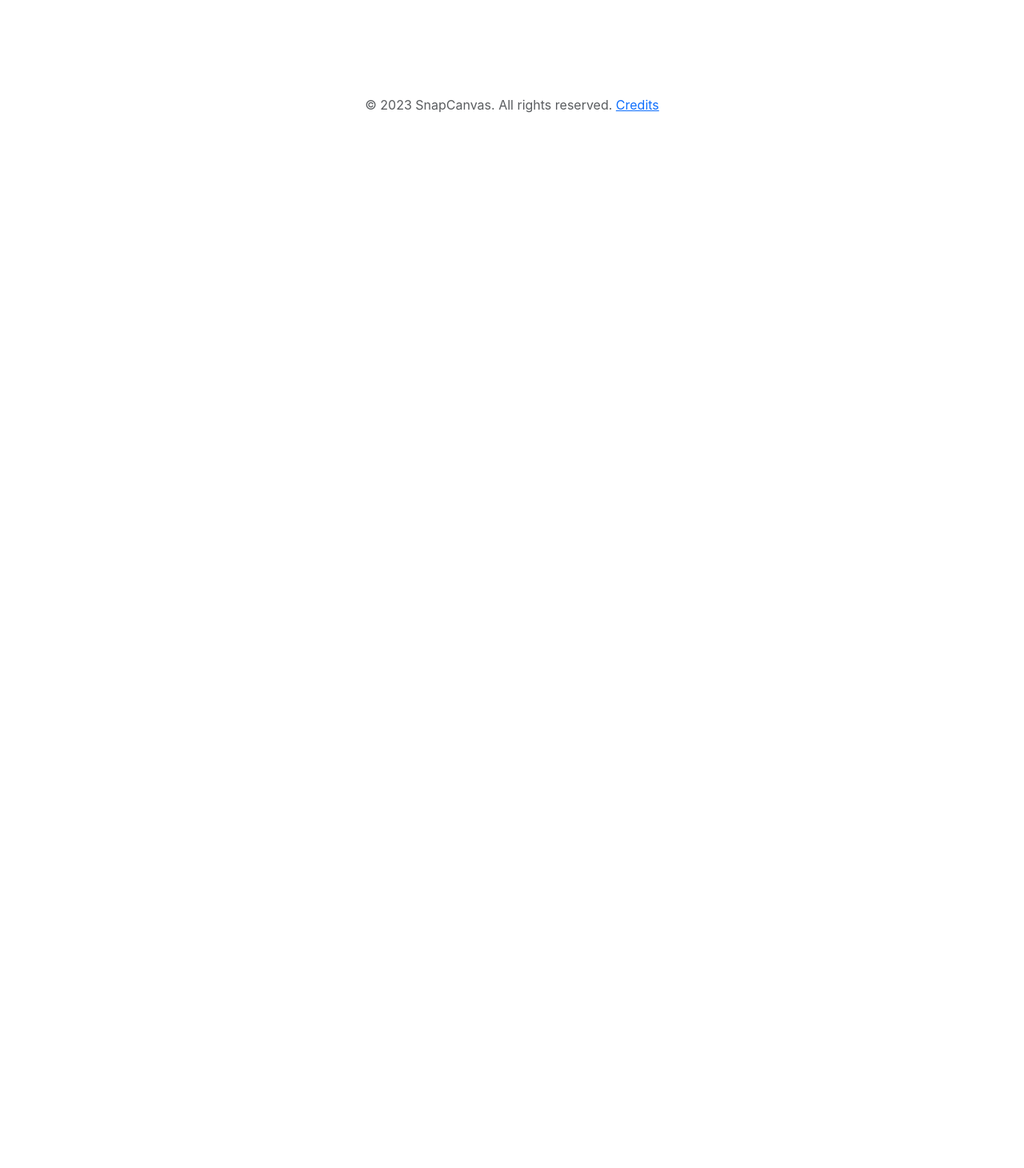
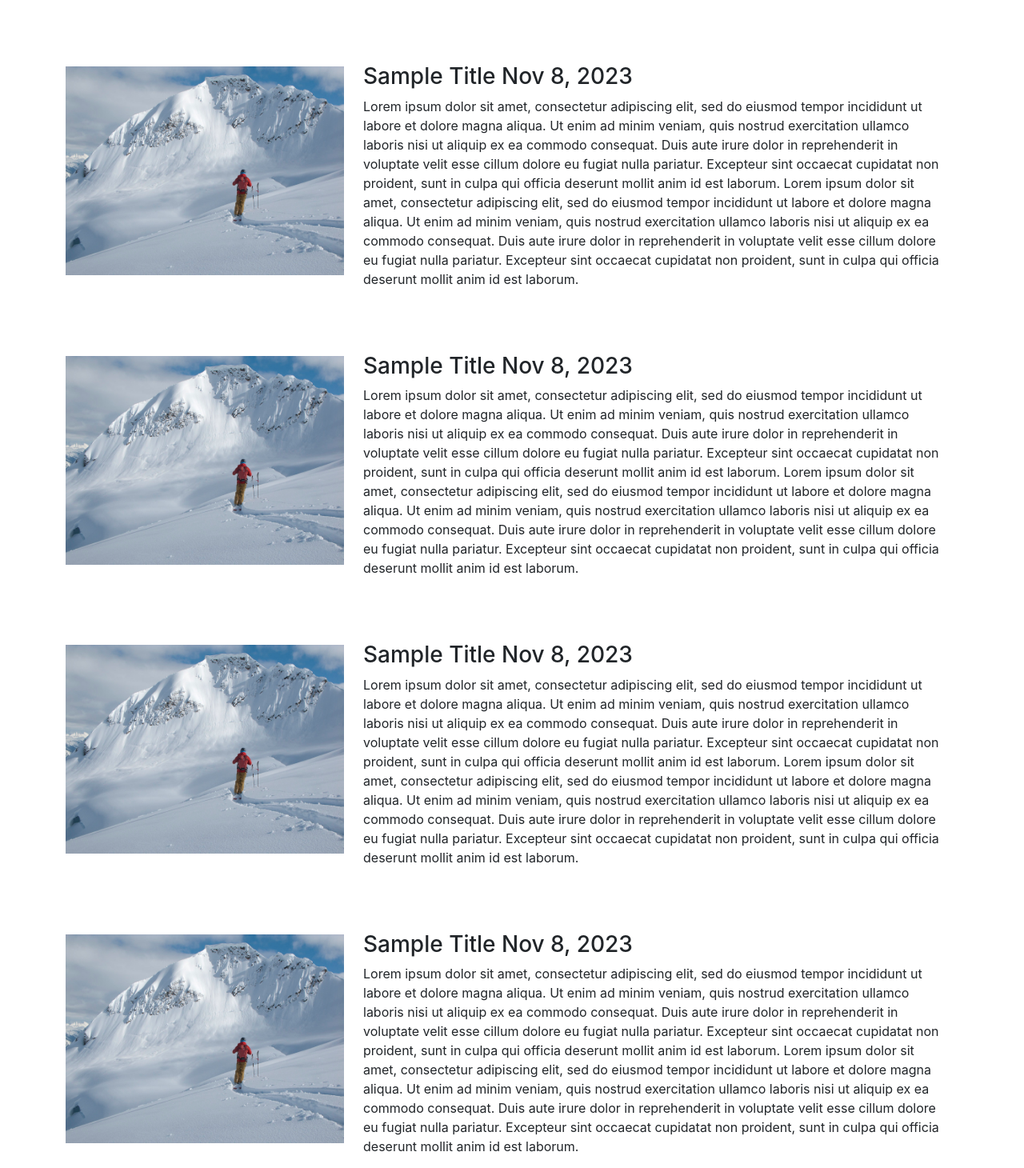
Before and after one commit to tszwong/SnapCanvas, a React (Create React App) app: page /history in a window 1280 px wide. Shown: the part 110-1570 px from the top of the page at 80% size. Before the commit the page ends 800 px from the top, so only its background shows below. Built offline with nearby package versions, Linux system fonts and the light colour scheme.

Commit message:
PhotoPost component completed, can now easily call and reuse the 1/3 photo 2/3 description and title layout in other pages

```diff
--- /dev/null
+++ b/src/components/PhotoPost.js
@@ -0,0 +1,18 @@
+import React from 'react';
+
+// one third image, two third text component
+const ImgDesc = ({ imageSrc, altText, id, title, date, description }) => (
+    <div className="row">
+        <div className="col-4">
+            <img src={imageSrc} alt={altText} className="img-fluid" id={id}/>
+        </div>
+        <div className="col-8">
+            <div>
+                <h3>{title} {date}</h3>
+            </div>
+            <div>{description}</div>
+        </div>
+    </div>
+);
+
+export default ImgDesc;
--- a/src/components/footer.js
+++ b/src/components/footer.js
@@ -1,10 +1,11 @@
 import React from 'react';
-import { Link } from 'react-router-dom'; // This assumes you are using react-router for navigation
+import { Link } from 'react-router-dom';
 
 const Footer = () => (
     <footer className="footer">
         <div className="container text-center">
-            <span className="text-muted">&copy; {new Date().getFullYear()} SnapCanvas. All rights reserved.</span> <Link to="/credits">Credits</Link>
+            <span className="text-muted">&copy; {new Date().getFullYear()} SnapCanvas. All rights reserved.</span>
+            <Link to="/credits">Credits</Link>
         </div>
     </footer>
 );
--- a/src/pages/AboutUsPage.js
+++ b/src/pages/AboutUsPage.js
@@ -1,7 +1,9 @@
 import React from 'react';
 import Footer from '../components/footer.js';
+import PhotoPost from "../components/PhotoPost";
 
 import ski_photo_placeholder from '../assets/ski_photo_placeholder.jpg';
+import ImgDesc from "../components/PhotoPost";
 
 // Profile component for displaying an image
 const Profile = ({ imageSrc, altText, id }) => (
@@ -21,18 +23,6 @@ const TextColumn = ({ text }) => (
 const TextRow = ({ text }) => (
     <div className="col-12">
         {text}
-    </div>
-);
-
-// one third image, two third text component
-const ImgDesc = ({ imageSrc, altText, id, text }) => (
-    <div className="row">
-        <div className="col-4">
-            <img src={imageSrc} alt={altText} className="img-fluid" id={id}/>
-        </div>
-        <div className="col-8">
-            {text}
-        </div>
     </div>
 );
 
@@ -60,7 +50,6 @@ function AboutUsPage() {
             </div>
 
             {/* If you have more rows of profiles and text, you can repeat them here */}
-            {/* Example of another row: */}
             <div className="row frame not-first">
                 <Profile imageSrc={ski_photo_placeholder} altText="Placeholder" id="second_image" />
                 <TextColumn text={placeholder} />
@@ -78,8 +67,13 @@ function AboutUsPage() {
             </div>
 
             <div className="row frame not-first">
-                <ImgDesc imageSrc={ski_photo_placeholder} altText="Placeholder" id="first_image" text={placeholder}>
-                </ImgDesc>
+                <ImgDesc
+                    imageSrc={ski_photo_placeholder}
+                    altText={"Placeholder"}
+                    title={"Sample Title"}
+                    date={"Nov 8, 2023"}
+                    description={placeholder}
+                />
             </div>
 
             <Footer/>
--- a/src/pages/HistoryPage.js
+++ b/src/pages/HistoryPage.js
@@ -1,11 +1,62 @@
 import React from 'react';
 import Footer from '../components/footer.js';
+import PhotoPost from "../components/PhotoPost";
+import ImgDesc from "../components/PhotoPost";
+import ski_photo_placeholder from "../assets/ski_photo_placeholder.jpg";
 
 function HistoryPage() {
+    // random generated place holder text
+    const placeholder = `Lorem ipsum dolor sit amet, consectetur adipiscing elit, sed do eiusmod tempor incididunt ut labore
+    et dolore magna aliqua. Ut enim ad minim veniam, quis nostrud exercitation ullamco laboris nisi ut
+    aliquip ex ea commodo consequat. Duis aute irure dolor in reprehenderit in voluptate velit esse
+    cillum dolore eu fugiat nulla pariatur. Excepteur sint occaecat cupidatat non proident, sunt in
+    culpa qui officia deserunt mollit anim id est laborum.
+    Lorem ipsum dolor sit amet, consectetur adipiscing elit, sed do eiusmod tempor incididunt ut labore
+    et dolore magna aliqua. Ut enim ad minim veniam, quis nostrud exercitation ullamco laboris nisi ut
+    aliquip ex ea commodo consequat. Duis aute irure dolor in reprehenderit in voluptate velit esse
+    cillum dolore eu fugiat nulla pariatur. Excepteur sint occaecat cupidatat non proident, sunt in
+    culpa qui officia deserunt mollit anim id est laborum.`;
+
     return (
         <div className={"container"}>
             <h1>SnapCanvas History</h1>
 
+            <div className="row frame not-first">
+                <ImgDesc
+                    imageSrc={ski_photo_placeholder}
+                    altText={"Placeholder"}
+                    title={"Sample Title"}
+                    date={"Nov 8, 2023"}
+                    description={placeholder}
+                />
+            </div>
+            <div className="row frame not-first">
+                <ImgDesc
+                    imageSrc={ski_photo_placeholder}
+                    altText={"Placeholder"}
+                    title={"Sample Title"}
+                    date={"Nov 8, 2023"}
+                    description={placeholder}
+                />
+            </div>
+            <div className="row frame not-first">
+                <ImgDesc
+                    imageSrc={ski_photo_placeholder}
+                    altText={"Placeholder"}
+                    title={"Sample Title"}
+                    date={"Nov 8, 2023"}
+                    description={placeholder}
+                />
+            </div>
+            <div className="row frame not-first">
+                <ImgDesc
+                    imageSrc={ski_photo_placeholder}
+                    altText={"Placeholder"}
+                    title={"Sample Title"}
+                    date={"Nov 8, 2023"}
+                    description={placeholder}
+                />
+            </div>
             <Footer/>
         </div>
     );
```
